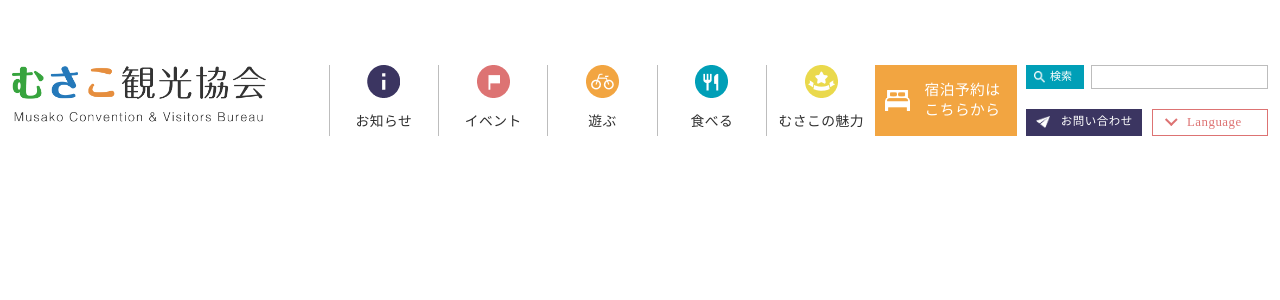
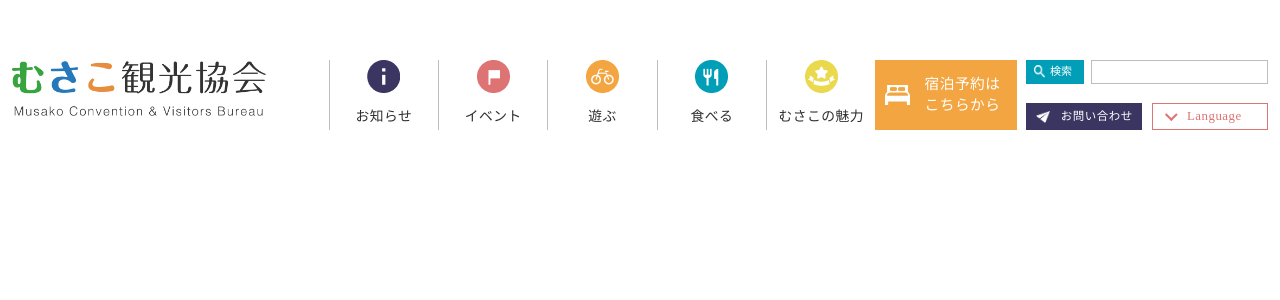
Before and after one commit to wadahideyuki/demo, a PHP site: page /header.html in a window 1280 px wide. Shown: the top 300 px of the page. Run offline with PHP 8.4, Linux system fonts and the light colour scheme; style sheets or scripts are compiled from the project's sources; some libraries are stand-ins or nearby versions.

Commit message:
ヘッダー調整

```diff
--- a/common/css/header.css
+++ b/common/css/header.css
@@ -4,6 +4,10 @@
 ---------------------------------------*/
 .header {
   padding: 65px 0 40px; }
+  @media screen and (min-width: 768px) and (max-width: 1392px) {
+    .header {
+      padding-top: 4.6695402299vw;
+      padding-bottom: 2.8735632184vw; } }
   @media screen and (max-width: 767px) {
     .header {
       padding: 8.5333333333vw 0 5.6vw; } }
--- a/common/css/header.scss
+++ b/common/css/header.scss
@@ -8,6 +8,10 @@
 ---------------------------------------*/
 .header{
 	padding: 65px 0 40px;
+	@include mqMinMaxW{
+		padding-top: 65/1392 * $vw;
+		padding-bottom: 40/1392 * $vw;
+	}
 	@include mq{
 		padding: vw(32) 0 vw(21);
 	}
```
